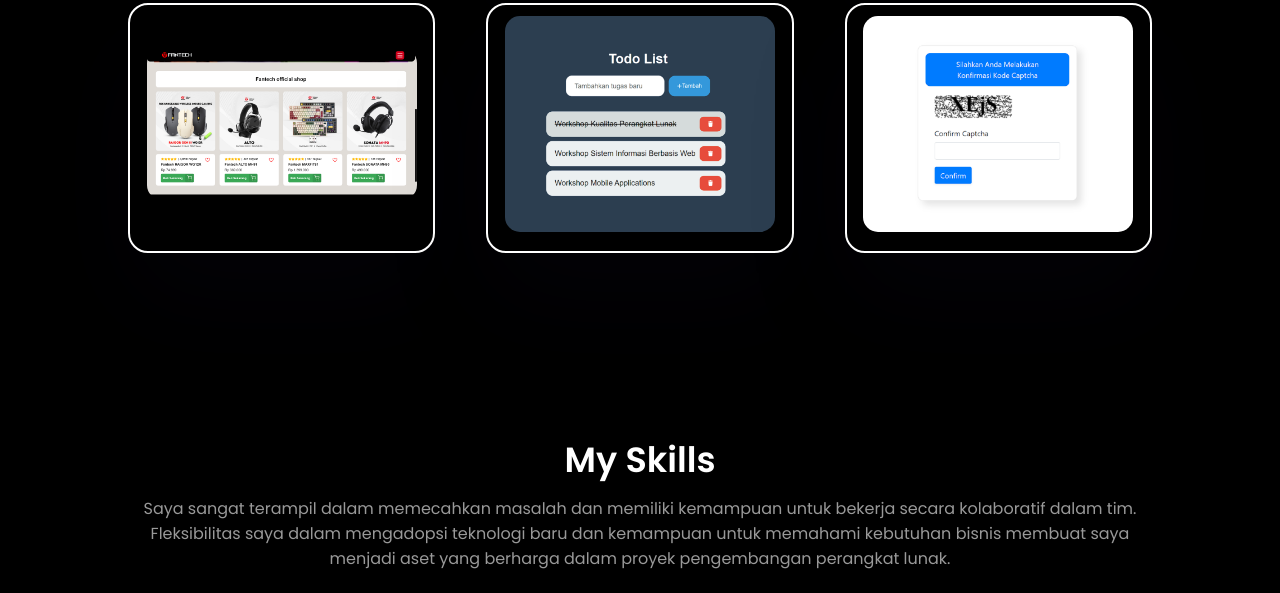
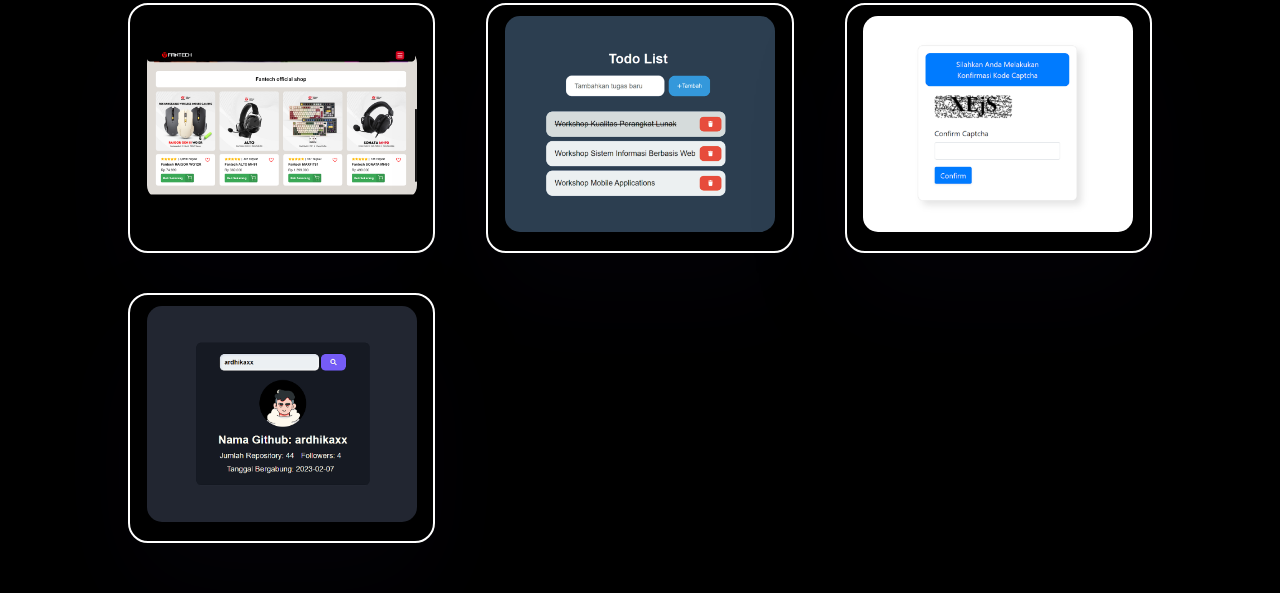
Before and after one commit to ardhikaxx/portofolio.github.io, a plain HTML site: page index.html in a window 1280 px wide. Shown: the part 2612-3205 px from the top of the page. Drawn offline with nearby package versions, Linux system fonts and the light colour scheme.

Commit message:
update-add project

```diff
--- a/index.html
+++ b/index.html
@@ -213,6 +213,13 @@
                                     style="height: auto; width: 270px;" alt="Project 12"></a>
                         </div>
                     </div>
+                    <div class="project-box">
+                        <div class="project">
+                            <a href="https://ardhikaxx.github.io/github-finder.github.io/"
+                                target="_blank" style="color: white;"><img src="assets/project/projek13.png"
+                                    style="height: auto; width: 270px;" alt="Project 12"></a>
+                        </div>
+                    </div>
                 </div>
             </section>
 
```
Also changed, not shown: assets/project/projek13.png (added).
